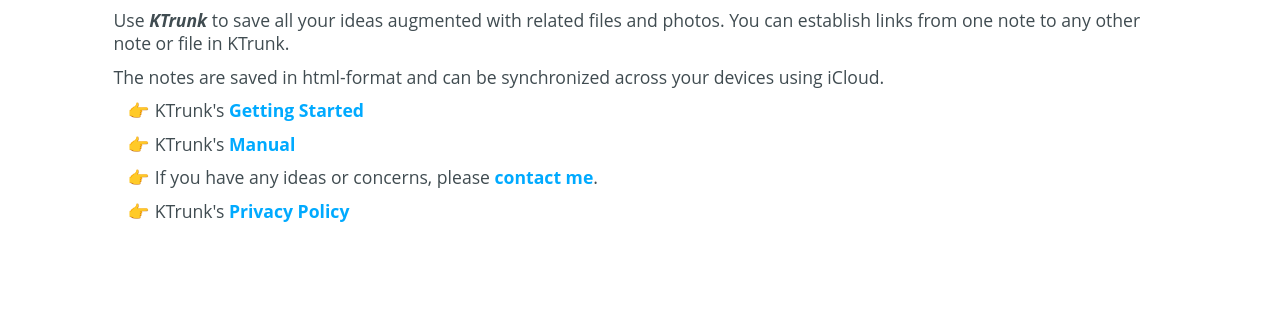
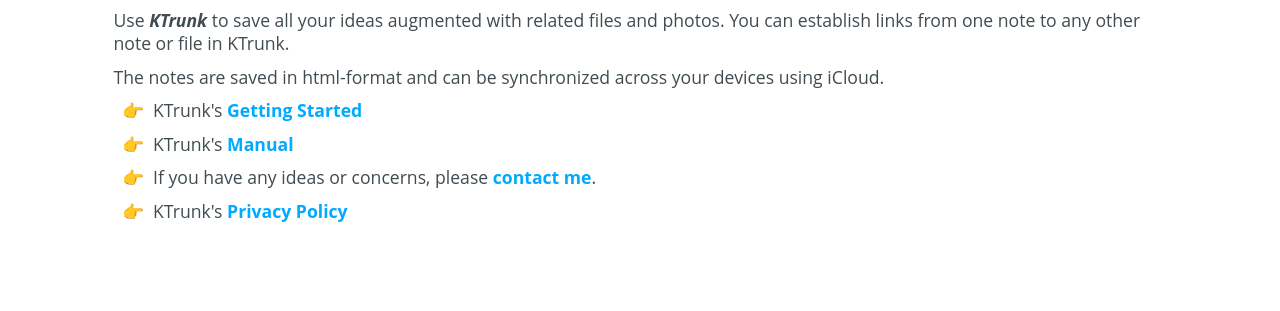
Before and after one commit to cs-LA/home, a Jekyll site: the page built from KTrunk/index.md, in a window 1280 px wide. Shown: the part 469-780 px from the top of the page. Built offline with Jekyll 4.4.1, drawn with Linux system fonts in a browser that asks for light colours; our own code applies the rules of GitHub Pages for plain Markdown files.

Commit message:
Update myClasses.css

```diff
--- a/styles/myClasses.css
+++ b/styles/myClasses.css
@@ -59,13 +59,13 @@
 }
 
 .hint {
-	padding-left: calc(2.5 * var(--base-font-size));
+	padding-left: calc(2.0 * var(--base-font-size));
 }
 .hint::before {
-  margin-left: calc(-2.0 * var(--base-font-size));
+  margin-left: calc(-1.8 * var(--base-font-size));
   padding-left: calc(0.3 * var(--base-font-size));
 	content: "👉";
-  padding-right: calc(0.3 * var(--base-font-size));
+  padding-right: calc(0.5 * var(--base-font-size));
 }
 
 .inLineImg {
```
